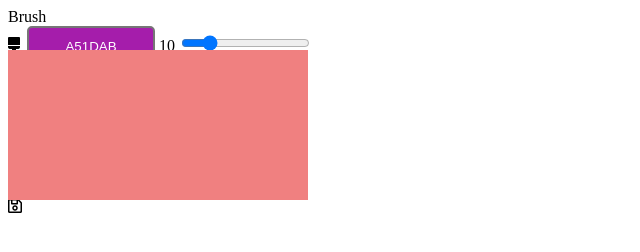
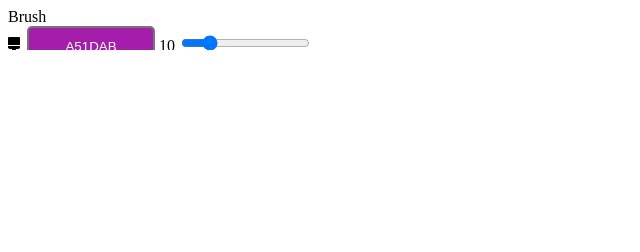
Before and after one commit to PushpakB3096/paint-clone, a plain HTML site: page index.html in a window 1280 px wide. Shown: the whole page, without its empty margins (0-640 px from the left). Drawn offline with Linux system fonts and the light colour scheme.

Commit message:
Complete canvas rendering

```diff
--- a/assets/js/script.js
+++ b/assets/js/script.js
@@ -3,7 +3,9 @@ const { body } = document;
 
 /* global variables must be added here */
 
-// creating the main canvas element
+let bucketColor = "#FFFFFF";
+
+// creating the main canvas element in global scope
 const canvasEl = document.createElement("canvas");
 canvasEl.id = "canvas";
 const canvasCtx = canvasEl.getContext("2d");
@@ -14,6 +16,14 @@ const canvasCtx = canvasEl.getContext("2d");
 
 // attaching the created canvas element to the body
 function createCanvas() {
+  /*
+    Getting the device width and height and setting it as the canvas size.
+    50px is removed from height to account for the toolbar at the top.
+  */
+  canvasEl.width = window.innerWidth;
+  canvasEl.height = window.innerHeight - 50;
+  canvasCtx.fillStyle = bucketColor;
+  canvasCtx.fillRect(0, 0, canvasEl.width, canvasEl.height);
   body.appendChild(canvasEl);
 }
 
--- a/assets/style/style.css
+++ b/assets/style/style.css
@@ -33,9 +33,7 @@
 
 /* canvas styling - start */
 
-/* TODO: background color will need to be changed  */
 canvas#canvas {
-  background-color: lightcoral;
   position: absolute;
   /* toolbar at the top has a height of 50px hence need to account for that */
   top: 50px;
```
